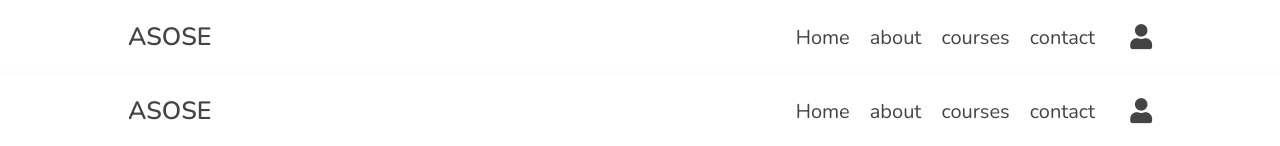
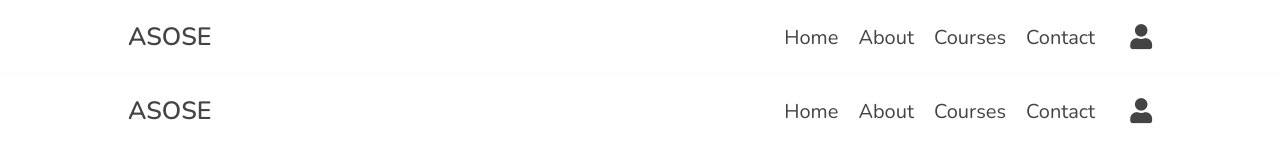
Before and after one commit to abiinkunlovescats/SOSE-REACT, a React (Vite) app: page / in a window 1280 px wide. Shown: the top 146 px of the page. Built offline with nearby package versions, Linux system fonts and the light colour scheme.

Commit message:
Fixed Navigation

```diff
--- a/src/components/AccountForm.jsx
+++ b/src/components/AccountForm.jsx
@@ -1,6 +1,6 @@
-import { useRef } from "react";
 
-export default function AccountForm(showAccountform) {
+
+export default function AccountForm() {
     return <div  className={"active account-form"}>
         <div id="close-form" className="fas fa-times" />
         <div className="buttons">
--- a/src/components/Header.jsx
+++ b/src/components/Header.jsx
@@ -1,25 +1,28 @@
-const Header = props => {
-
-    const buttonClickHandler = () => {
-        let showAccountform = true;
-        props.passData(showAccountform);
-    }
-    return <header className="header">
-        <a href="#" className="logo">
+import React,{ useState} from "react";
+import AccountForm from "./AccountForm";
+import { Link } from "react-router-dom";
+function Header() {
+    const [isOpen, setIsOpen] = useState(true)
+    return <React.Fragment>
+    <header className="header">
+        <Link to="/" className="logo">
             {" "}
             ASOSE{" "}
-        </a>
+        </Link>
         <nav className="navbar">
             <div id="close-navbar" className="fas fa-times" />
-            <a href="home.html">home</a>
-            <a href="about.html">about</a>
-            <a href="courses.html">courses</a>
-            <a href="contact.html">contact</a>
+            <Link to='/'>Home</Link>
+            <Link to="/about">About</Link>
+            <Link to="/courses">Courses</Link>
+            <Link to="/contacts">Contact</Link>
         </nav>
         <div className="icons">
-            <div id="account-btn" onClick={buttonClickHandler} className="fas fa-user" />
+            <div id="account-btn" onClick={() => setIsOpen(false)} className="fas fa-user" />
             <div id="menu-btn" className="fas fa-bars" />
         </div>
-    </header>;
+    </header>
+    {isOpen ? null : <AccountForm/>}
+    </React.Fragment>;
+
 }
 export default Header;
```
